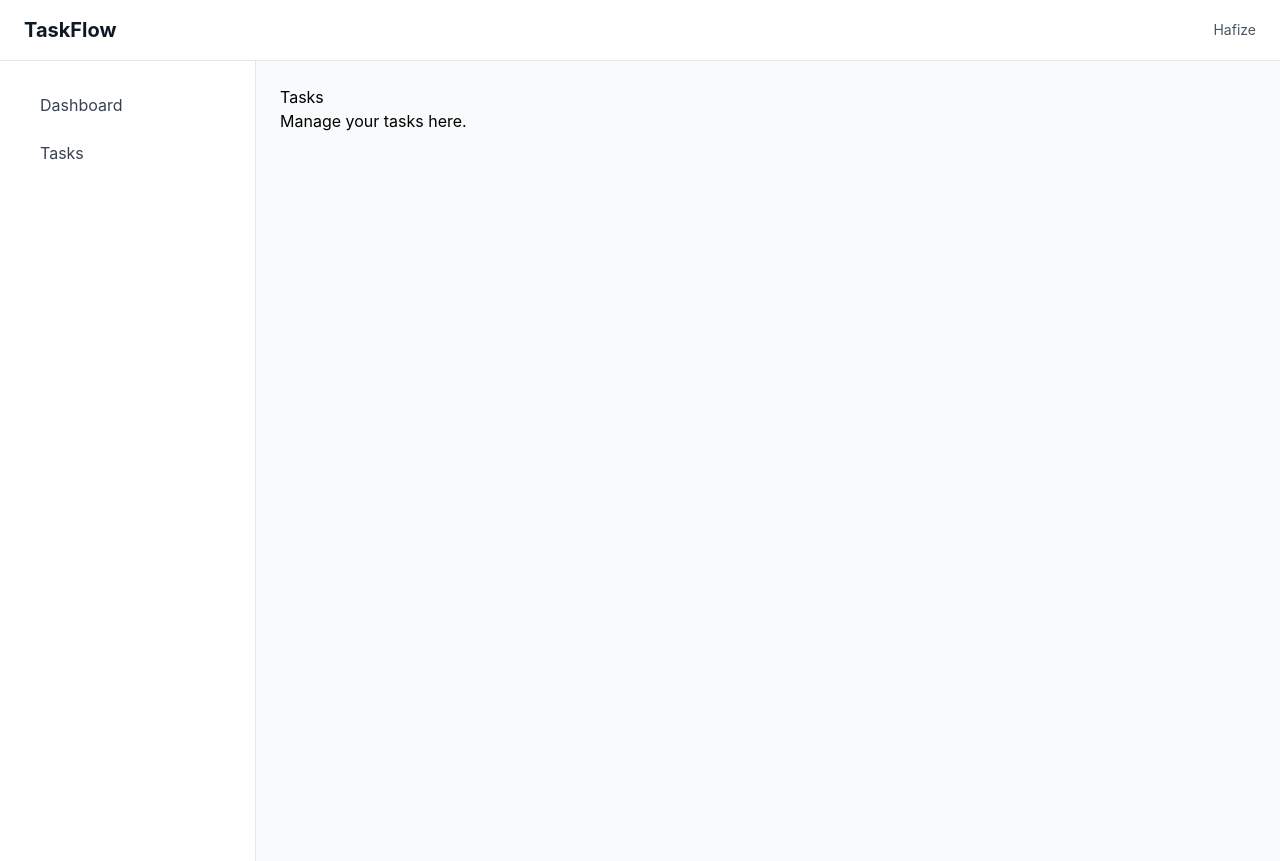
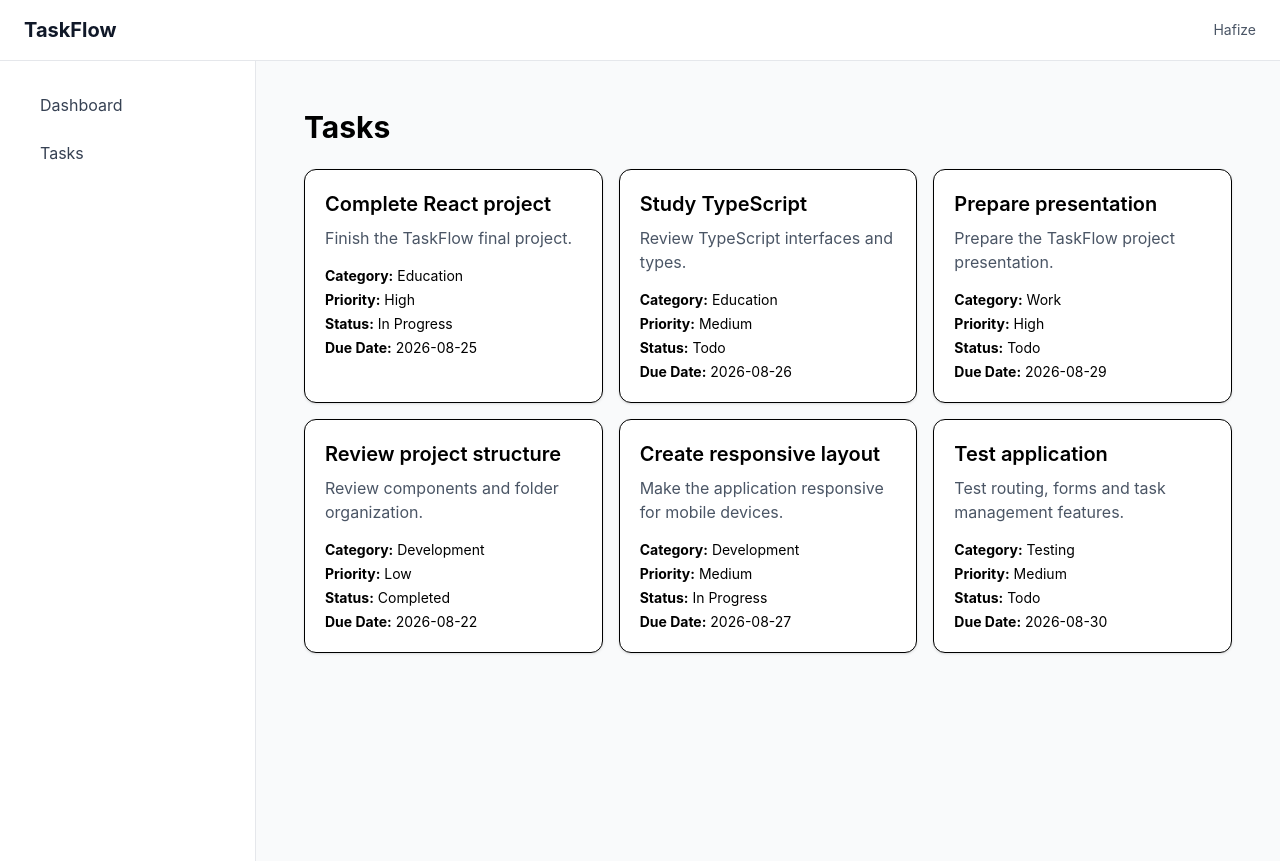
Before and after one commit to hafizecim/taskflow-react, a React (Vite) app: page /tasks in a window 1280 px wide. Built offline with nearby package versions, Linux system fonts and the light colour scheme.

Commit message:
feat: fetch and display tasks

```diff
--- /dev/null
+++ b/public/tasks.json
@@ -0,0 +1,62 @@
+[
+  {
+    "id": "1",
+    "title": "Complete React project",
+    "description": "Finish the TaskFlow final project.",
+    "category": "Education",
+    "priority": "High",
+    "status": "In Progress",
+    "dueDate": "2026-08-25",
+    "createdAt": "2026-08-21"
+  },
+  {
+    "id": "2",
+    "title": "Study TypeScript",
+    "description": "Review TypeScript interfaces and types.",
+    "category": "Education",
+    "priority": "Medium",
+    "status": "Todo",
+    "dueDate": "2026-08-26",
+    "createdAt": "2026-08-21"
+  },
+  {
+    "id": "3",
+    "title": "Prepare presentation",
+    "description": "Prepare the TaskFlow project presentation.",
+    "category": "Work",
+    "priority": "High",
+    "status": "Todo",
+    "dueDate": "2026-08-29",
+    "createdAt": "2026-08-21"
+  },
+  {
+    "id": "4",
+    "title": "Review project structure",
+    "description": "Review components and folder organization.",
+    "category": "Development",
+    "priority": "Low",
+    "status": "Completed",
+    "dueDate": "2026-08-22",
+    "createdAt": "2026-08-21"
+  },
+  {
+    "id": "5",
+    "title": "Create responsive layout",
+    "description": "Make the application responsive for mobile devices.",
+    "category": "Development",
+    "priority": "Medium",
+    "status": "In Progress",
+    "dueDate": "2026-08-27",
+    "createdAt": "2026-08-21"
+  },
+  {
+    "id": "6",
+    "title": "Test application",
+    "description": "Test routing, forms and task management features.",
+    "category": "Testing",
+    "priority": "Medium",
+    "status": "Todo",
+    "dueDate": "2026-08-30",
+    "createdAt": "2026-08-21"
+  }
+]
--- /dev/null
+++ b/src/hooks/useFetch.ts
@@ -0,0 +1,82 @@
+import { useEffect, useState } from 'react'
+
+function useFetch<T>(url: string) {
+  const [data, setData] = useState<T | null>(null)
+  const [loading, setLoading] = useState(true)
+  const [error, setError] = useState<string | null>(null)
+
+  useEffect(() => {
+    let cancelled = false
+
+    const loadData = async () => {
+      try {
+        if (!cancelled) {
+          setLoading(true)
+          setError(null)
+        }
+
+        const response = await fetch(url)
+
+        if (!response.ok) {
+          throw new Error('Failed to fetch data')
+        }
+
+        const result: T = await response.json()
+
+        if (!cancelled) {
+          setData(result)
+          setLoading(false)
+        }
+      } catch (error) {
+        if (!cancelled) {
+          setError(
+            error instanceof Error
+              ? error.message
+              : 'An unexpected error occurred',
+          )
+          setLoading(false)
+        }
+      }
+    }
+
+    loadData()
+
+    return () => {
+      cancelled = true
+    }
+  }, [url])
+
+  const refetch = async () => {
+    try {
+      setLoading(true)
+      setError(null)
+
+      const response = await fetch(url)
+
+      if (!response.ok) {
+        throw new Error('Failed to fetch data')
+      }
+
+      const result: T = await response.json()
+
+      setData(result)
+    } catch (error) {
+      setError(
+        error instanceof Error
+          ? error.message
+          : 'An unexpected error occurred',
+      )
+    } finally {
+      setLoading(false)
+    }
+  }
+
+  return {
+    data,
+    loading,
+    error,
+    refetch,
+  }
+}
+
+export default useFetch
--- a/src/pages/Tasks.tsx
+++ b/src/pages/Tasks.tsx
@@ -1,8 +1,77 @@
+import useFetch from '../hooks/useFetch'
+import type { Task } from '../types/task'
+
 function Tasks() {
+  const { data, loading, error, refetch } =
+    useFetch<Task[]>('/tasks.json')
+
+  if (loading) {
+    return (
+      <div className="flex min-h-[400px] items-center justify-center">
+        <p className="text-lg text-gray-600">
+          Loading tasks...
+        </p>
+      </div>
+    )
+  }
+
+  if (error) {
+    return (
+      <div className="flex min-h-[400px] flex-col items-center justify-center gap-4">
+        <p className="text-red-600">
+          Failed to load tasks.
+        </p>
+
+        <button
+          onClick={refetch}
+          className="rounded-lg bg-blue-600 px-4 py-2 text-white hover:bg-blue-700"
+        >
+          Try Again
+        </button>
+      </div>
+    )
+  }
+
   return (
-    <div>
-      <h1>Tasks</h1>
-      <p>Manage your tasks here.</p>
+    <div className="p-6">
+      <h1 className="mb-6 text-3xl font-bold">
+        Tasks
+      </h1>
+
+      <div className="grid gap-4 md:grid-cols-2 lg:grid-cols-3">
+        {data?.map((task) => (
+          <div
+            key={task.id}
+            className="rounded-xl border bg-white p-5 shadow-sm"
+          >
+            <h2 className="mb-2 text-xl font-semibold">
+              {task.title}
+            </h2>
+
+            <p className="mb-4 text-gray-600">
+              {task.description}
+            </p>
+
+            <div className="space-y-1 text-sm">
+              <p>
+                <strong>Category:</strong> {task.category}
+              </p>
+
+              <p>
+                <strong>Priority:</strong> {task.priority}
+              </p>
+
+              <p>
+                <strong>Status:</strong> {task.status}
+              </p>
+
+              <p>
+                <strong>Due Date:</strong> {task.dueDate}
+              </p>
+            </div>
+          </div>
+        ))}
+      </div>
     </div>
   )
 }
--- /dev/null
+++ b/src/types/task.ts
@@ -0,0 +1,14 @@
+export type TaskStatus = 'Todo' | 'In Progress' | 'Completed'
+
+export type TaskPriority = 'Low' | 'Medium' | 'High'
+
+export interface Task {
+  id: string
+  title: string
+  description: string
+  category: string
+  priority: TaskPriority
+  status: TaskStatus
+  dueDate: string
+  createdAt: string
+}
```
